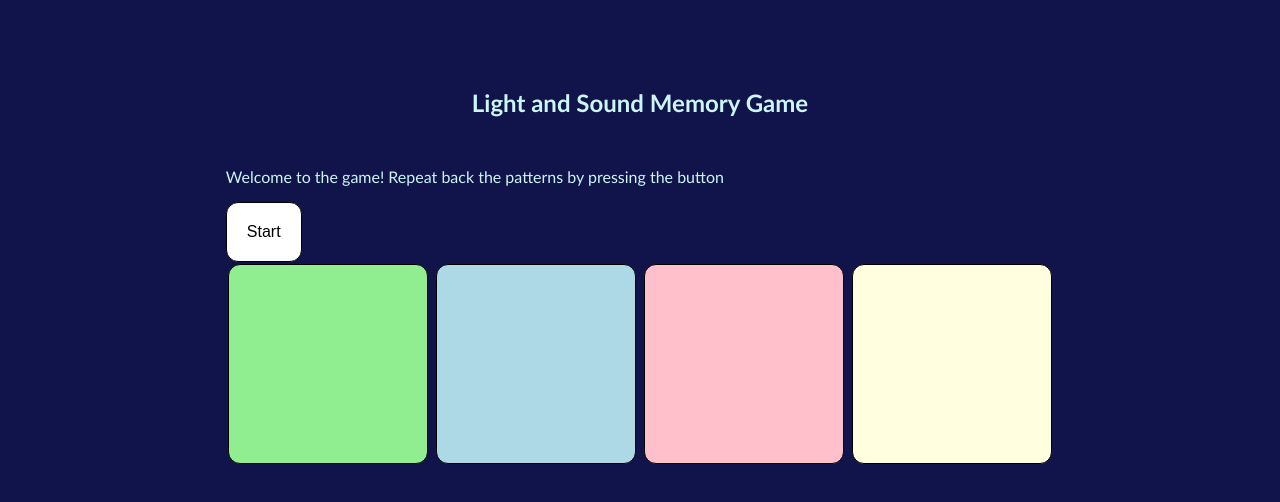
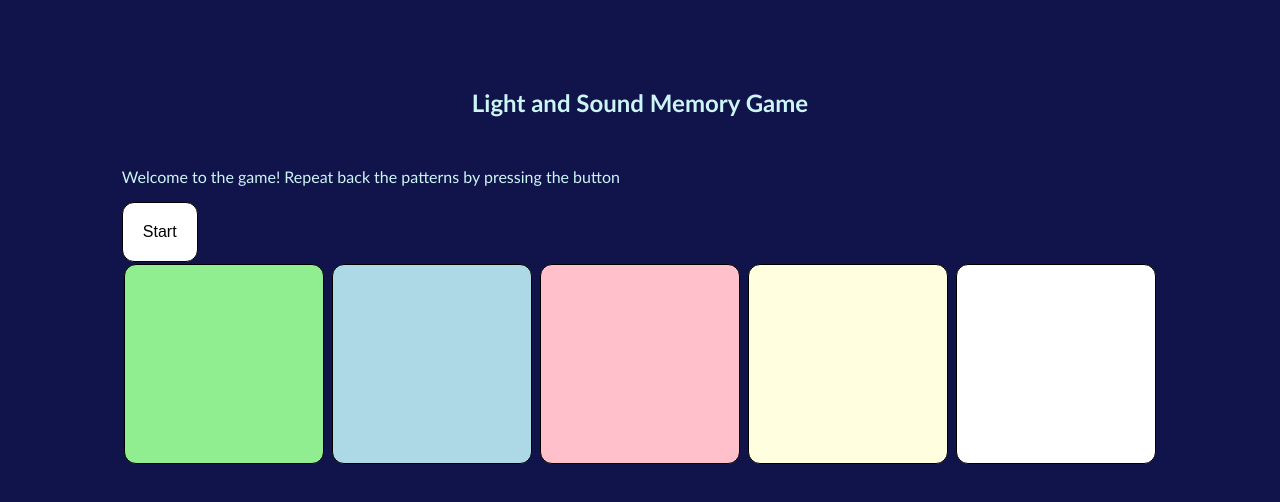
Before and after one commit to prakaala/PreWork, a plain HTML site: page index.html in a window 1280 px wide. Drawn offline with Linux system fonts and the light colour scheme.

Commit message:
Added 5th button

```diff
--- a/index.html
+++ b/index.html
@@ -42,6 +42,7 @@
             <button id = "button2" onmousedown="startTone(2)" onmouseup="stopTone()"onclick="guess(2)"> </button>
             <button id = "button3" onmousedown="startTone(3)" onmouseup="stopTone()"onclick="guess(3)"> </button>
             <button id = "button4"onmousedown="startTone(4)" onmouseup="stopTone()"onclick="guess(4)"> </button>
+            <button id = "button5"onmousedown="startTone(5)" onmouseup="stopTone()"onclick="guess(5)"> </button>
 
 
           </div>
```
